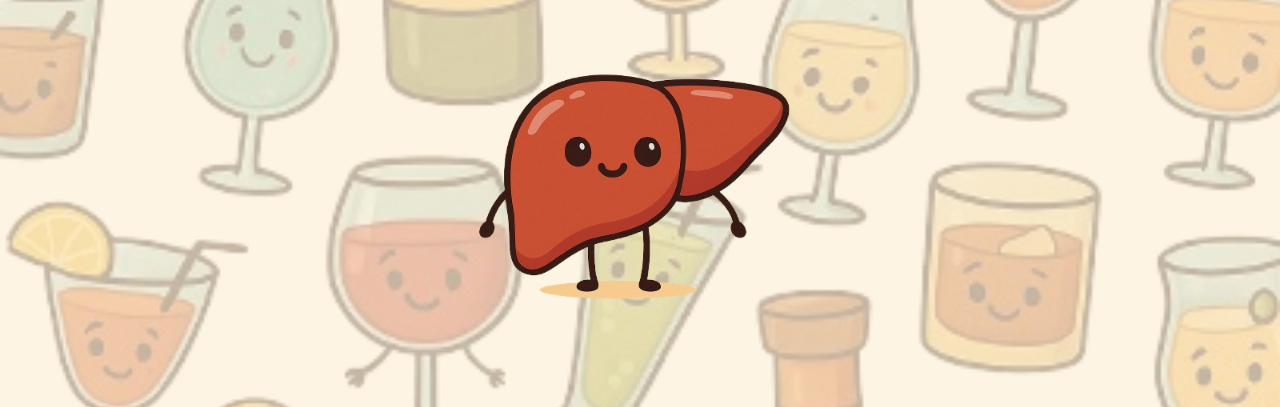
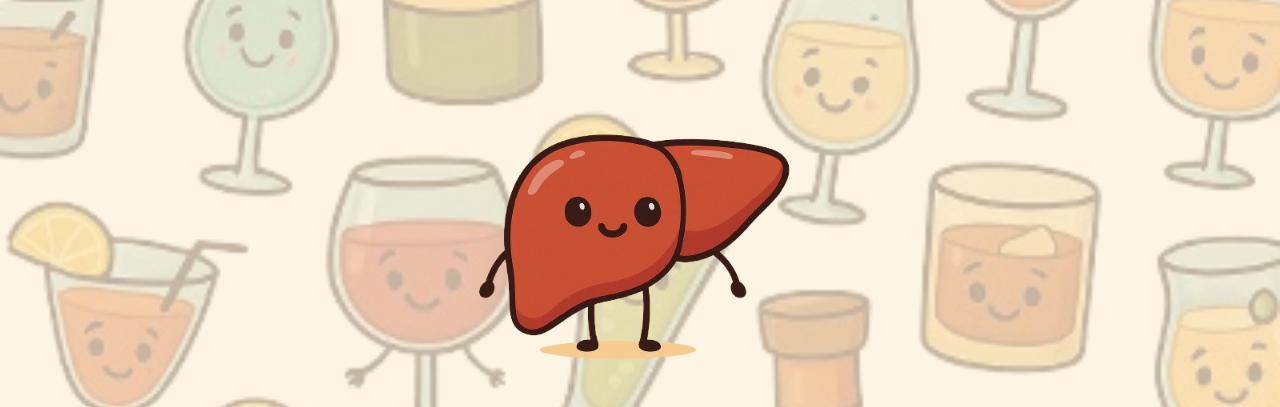
Before and after one commit to jMateoGIT/HigadoChus, a plain HTML site: page index.html in a window 1280 px wide. Shown: the top 407 px of the page. Drawn offline with Linux system fonts and the light colour scheme.

Commit message:
Update styles.css

```diff
--- a/styles.css
+++ b/styles.css
@@ -6,7 +6,7 @@ body {
   height: 100vh;
   display: flex;
   justify-content: center;
-  align-items: top;
+  align-items: center;
   text-align: center;
   position: relative;
   overflow: hidden;
```
